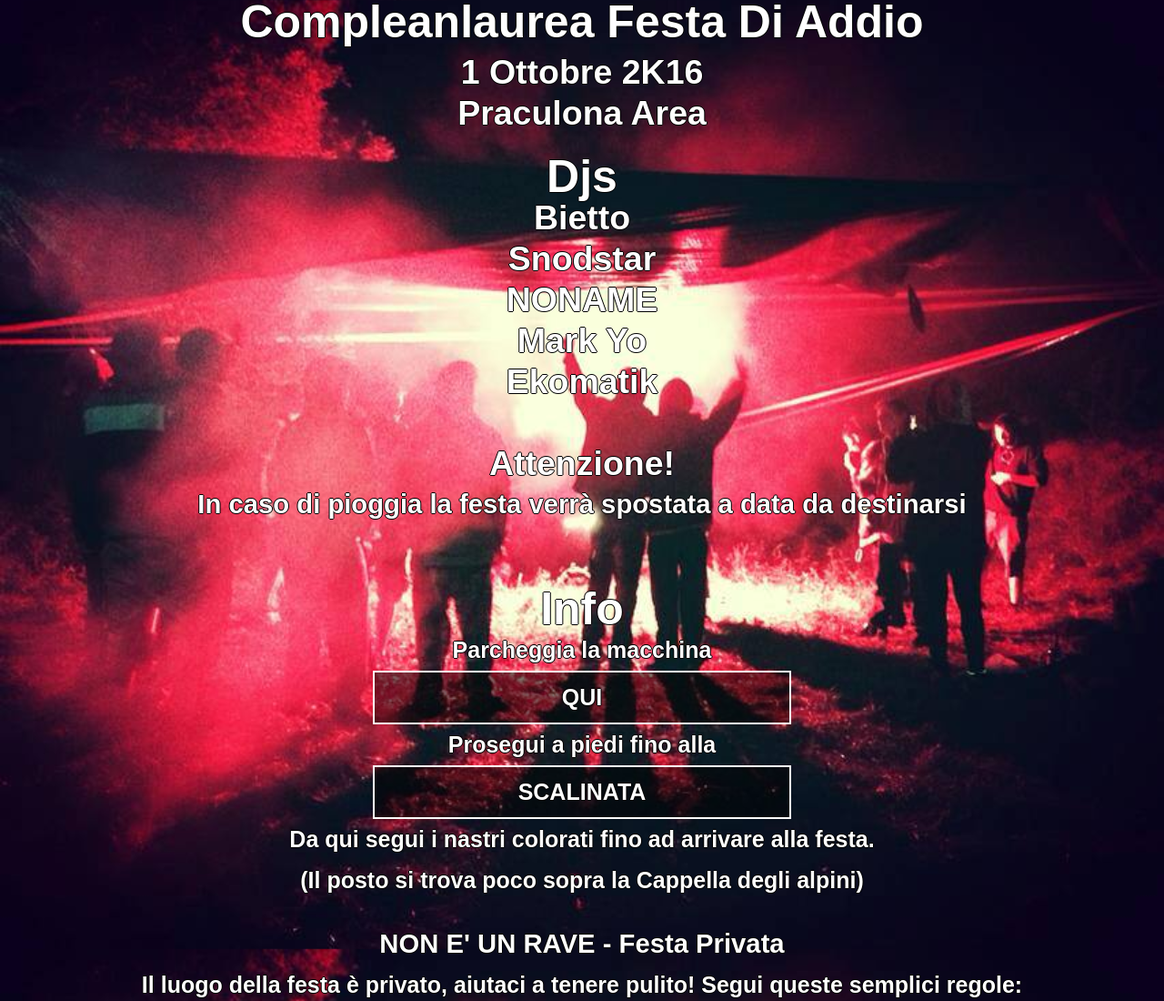
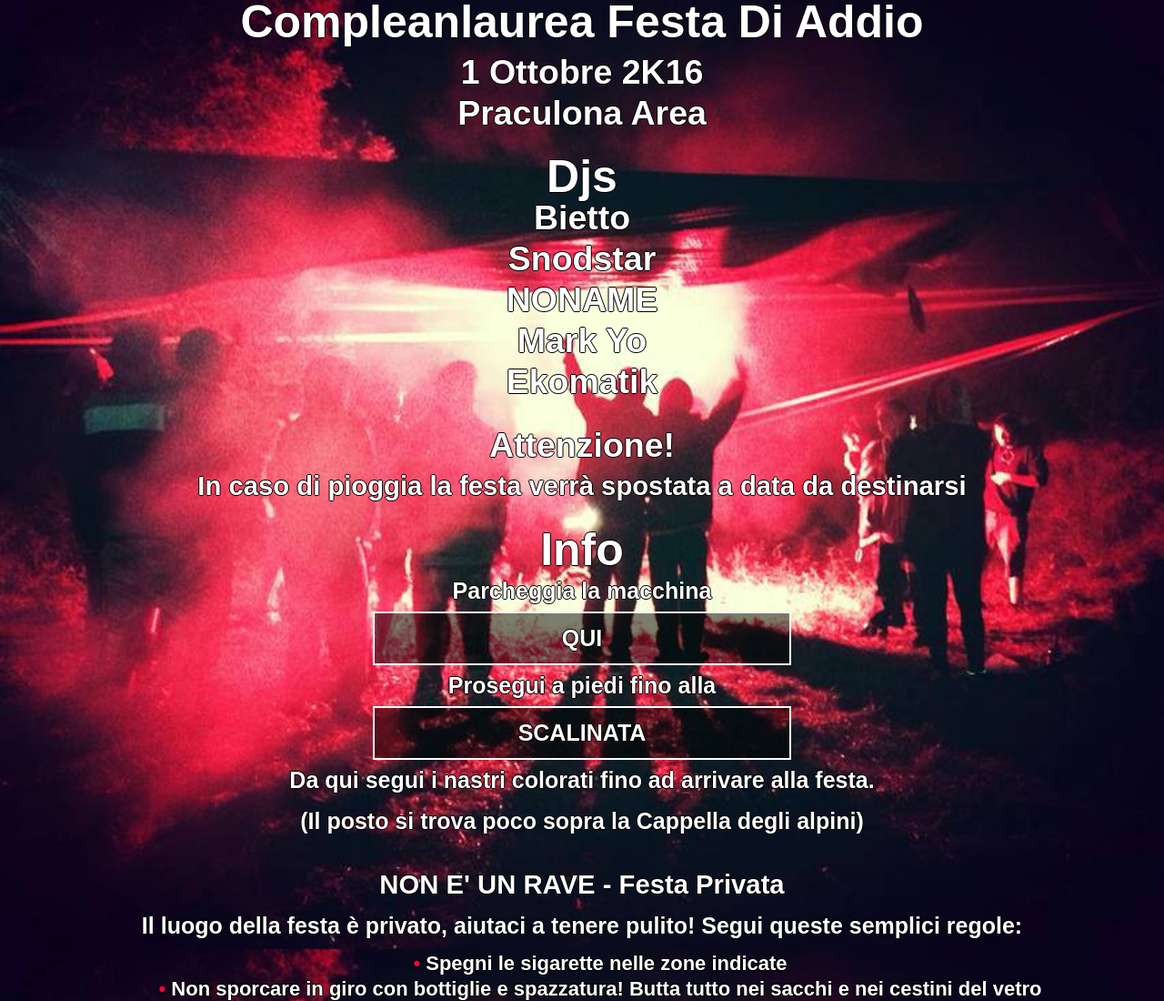
Before and after one commit to praculona-party/praculona-party.github.io, a website: page index.html in a window 1280 px wide. Shown: the top 1100 px of the page at 91% size. Drawn offline with Linux system fonts and the light colour scheme; a web font is replaced by a local one.

Commit message:
Make all pos button clickable and better spaces...

```diff
--- a/index.html
+++ b/index.html
@@ -13,10 +13,12 @@
 </head>
 <body>
   <h1 class="title">Compleanlaurea Festa Di Addio</h1>
+
   <div class="subtitle">
     <h2>1 Ottobre 2K16</h2>
     <h2>Praculona Area</h2>
   </div>
+
   <div class="djs">
     <h1>Djs</h1>
     <h2>Bietto</h2>
@@ -25,31 +27,32 @@
     <h2>Mark Yo</h2>
     <h2>Ekomatik</h2>
   </div>
-  <br>
-  <div>
+
+  <div class="weather-alert">
   	<h2>Attenzione!</h2>
   	<h3>In caso di pioggia la festa verrà spostata a data da destinarsi</h3>
   </div>
-  <br>
+
   <div class="infoline">
     <h1>Info</h1>
     <h4>
       Parcheggia la macchina
       <div class="position">
-        <a href="#" onclick="openPosition(45.810961, 9.428893)">
-            QUI
+        <a href="javascript:void(0)" title="Join the party!" onclick="openPosition(45.810961, 9.428893)">
+          <div class="position-btn">QUI</div>
         </a>
       </div>
       Prosegui a piedi fino alla
       <div class="position">
-        <a href="#" onclick="openPosition(45.813222, 9.429861)">
-          SCALINATA
+        <a href="javascript:void(0)" title="Join the party!" onclick="openPosition(45.813222, 9.429861)">
+          <div class="position-btn">SCALINATA</div>
         </a>
       </div>
       Da qui segui i nastri colorati fino ad arrivare alla festa.<br />
       (Il posto si trova poco sopra la Cappella degli alpini)
     </h4>
   </div>
+
   <div class="disclaimer">
     <h3>NON E' UN RAVE - Festa Privata</h3>
     <h4>Il luogo della festa è privato, aiutaci a tenere pulito! Segui queste semplici regole:<h4>
@@ -58,7 +61,7 @@
       <li>Non sporcare in giro con bottiglie e spazzatura! Butta tutto nei sacchi e nei cestini del vetro</li>
     </ul>
     <div>
-    <h4>Respect the place, respect yourself.</h4>
+      <h4>Respect the place, respect yourself.</h4>
     </div>
   </div>
 <script type="text/javascript">
--- a/styles/party.css
+++ b/styles/party.css
@@ -18,21 +18,26 @@ h1, h2, h3, h4 {
   margin: 0;
   padding: 0;
 }
-.position {
+
+/* Position Button Link */
+.position a {
+  text-decoration: none;
+  color: white;
+}
+.position-btn {
   width: 35%;
   margin: auto;
   background-color: rgba(0,0,0,0.5);
   padding: 5px;
   border: 2px solid white;
 }
-.position a {
-  text-decoration: none;
-  color: white;
-}
 .subtitle {
   margin-top: 10px;
 }
 .djs {
+  margin-top: 25px;
+}
+.weather-alert {
   margin-top: 25px;
 }
 .infoline {
@@ -52,7 +57,7 @@ h1, h2, h3, h4 {
   text-align: center;
 }
 .disclaimer li:before {
-    align: center;
-    content: "• ";
-color: #FF0040;
+  align: center;
+  content: "• ";
+  color: #FF0040;
 }
```
Also changed, not shown: images/click.png (added).
